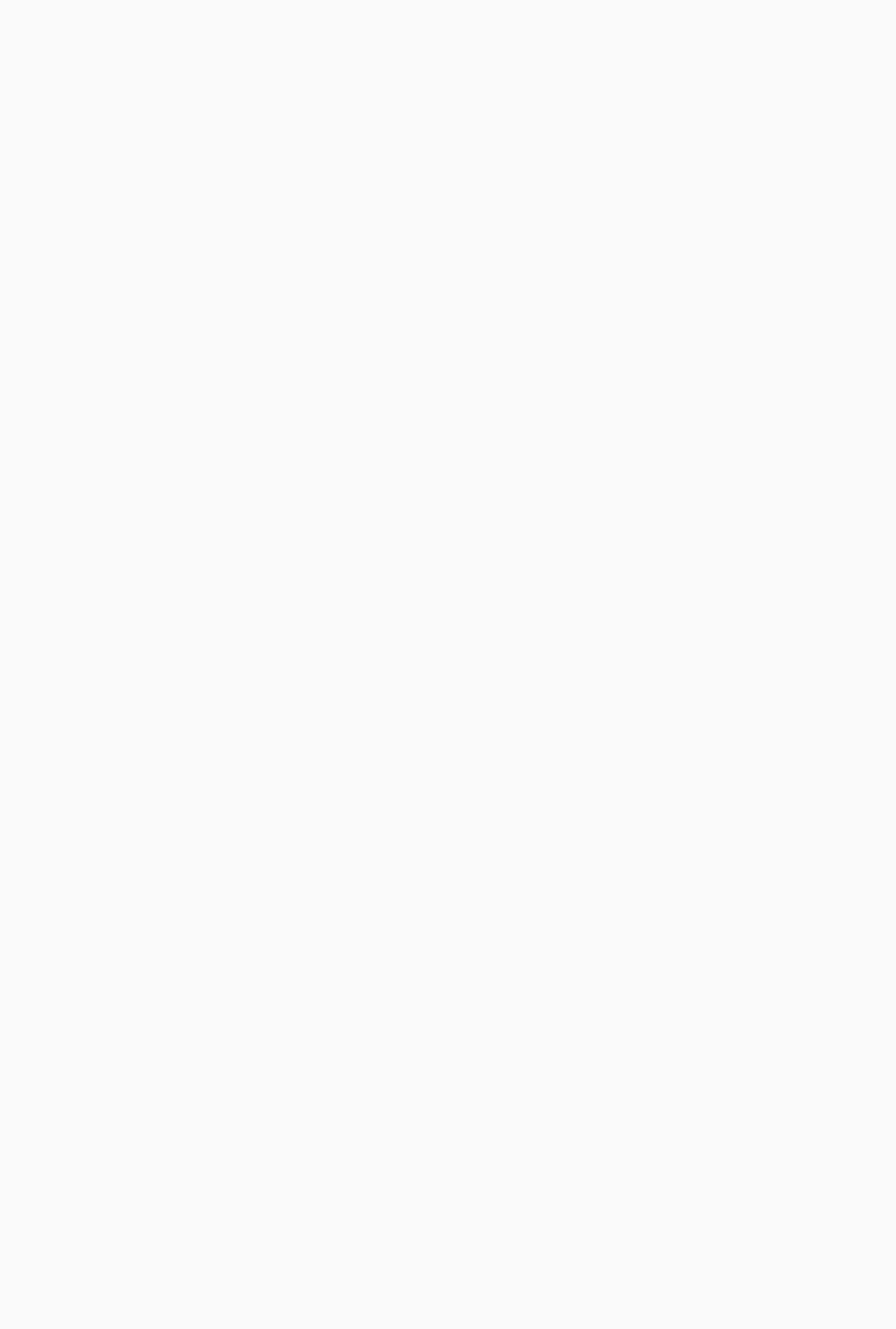
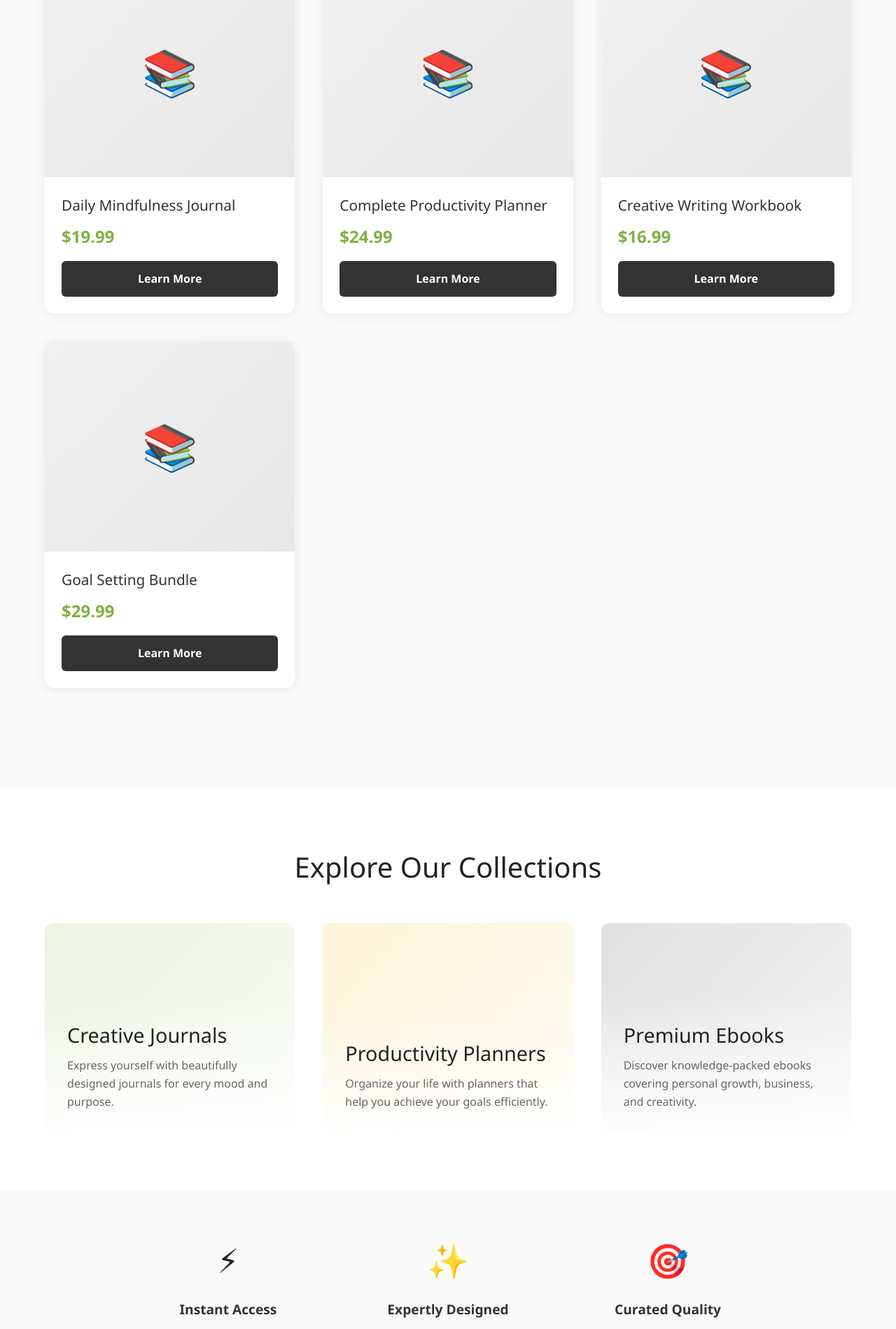
Before and after one commit to bearners676-debug/tina-nextjs-starter, a Next.js app: page / in a window 1280 px wide. Shown: the part 880-2779 px from the top of the page at 70% size. Before the commit the page ends 800 px from the top, so only its background shows below. Built offline with nearby package versions, Linux system fonts and the light colour scheme.

Commit message:
Update homepage with full design

```diff
--- a/app/page.tsx
+++ b/app/page.tsx
@@ -1,12 +1,153 @@
+import Navigation from '@/components/Navigation';
+import Footer from '@/components/Footer';
+import Link from 'next/link';
+
 export default function HomePage() {
   return (
-    <div style={{ padding: '4rem 5%', textAlign: 'center' }}>
-      <h1 style={{ fontSize: '3rem', marginBottom: '1rem', color: '#7CB342' }}>
-        B-<span style={{ color: '#222' }}>earners</span>
-      </h1>
-      <p style={{ fontSize: '1.2rem', color: '#666' }}>
-        Digital Products Store - Coming Soon!
-      </p>
+    <>
+      <Navigation />
+
+      {/* Hero Section */}
+      <section style={{ background: 'linear-gradient(135deg, #f5f5f5 0%, #ffffff 100%)', padding: '8rem 5% 6rem', textAlign: 'center' }}>
+        <div style={{ maxWidth: '700px', margin: '0 auto' }}>
+          <h1 style={{ fontSize: '3.5rem', marginBottom: '1.5rem', color: '#222', fontWeight: 700, lineHeight: 1.2 }}>
+            Unlock Your Potential. Download Instantly.
+          </h1>
+          <p style={{ fontSize: '1.3rem', color: '#666', marginBottom: '3rem' }}>
+            Curated digital products designed to inspire creativity, boost productivity, and transform your daily routine.
+          </p>
+          <Link
+            href="#products"
+            style={{ display: 'inline-block', background: '#7CB342', color: 'white', padding: '1rem 3rem', borderRadius: '50px', textDecoration: 'none', fontWeight: 600, fontSize: '1.1rem', boxShadow: '0 4px 15px rgba(124, 179, 66, 0.3)' }}
+          >
+            Shop All Products
+          </Link>
+        </div>
+      </section>
+
+      {/* Featured Products */}
+      <section style={{ padding: '5rem 5%', maxWidth: '1400px', margin: '0 auto' }} id="products">
+        <h2 style={{ textAlign: 'center', fontSize: '2.5rem', marginBottom: '3rem', color: '#222' }}>
+          Featured Products
+        </h2>
+        <div className="products-grid">
+          <ProductCard
+            title="Daily Mindfulness Journal"
+            price={19.99}
+            link="/journals"
+          />
+          <ProductCard
+            title="Complete Productivity Planner"
+            price={24.99}
+            link="/planners"
+          />
+          <ProductCard
+            title="Creative Writing Workbook"
+            price={16.99}
+            link="/ebooks"
+          />
+          <ProductCard
+            title="Goal Setting Bundle"
+            price={29.99}
+            link="/bundles"
+          />
+        </div>
+      </section>
+
+      {/* Categories */}
+      <section style={{ background: 'white', padding: '5rem 5%' }}>
+        <h2 style={{ textAlign: 'center', fontSize: '2.5rem', marginBottom: '3rem', color: '#222' }}>
+          Explore Our Collections
+        </h2>
+        <div style={{ display: 'grid', gridTemplateColumns: 'repeat(auto-fit, minmax(350px, 1fr))', gap: '2.5rem', maxWidth: '1400px', margin: '0 auto' }}>
+          <CategoryCard
+            title="Creative Journals"
+            description="Express yourself with beautifully designed journals for every mood and purpose."
+            link="/journals"
+            gradient="linear-gradient(135deg, rgba(124, 179, 66, 0.15) 0%, rgba(124, 179, 66, 0.05) 100%)"
+          />
+          <CategoryCard
+            title="Productivity Planners"
+            description="Organize your life with planners that help you achieve your goals efficiently."
+            link="/planners"
+            gradient="linear-gradient(135deg, rgba(255, 179, 0, 0.15) 0%, rgba(255, 179, 0, 0.05) 100%)"
+          />
+          <CategoryCard
+            title="Premium Ebooks"
+            description="Discover knowledge-packed ebooks covering personal growth, business, and creativity."
+            link="/ebooks"
+            gradient="linear-gradient(135deg, rgba(51, 51, 51, 0.15) 0%, rgba(51, 51, 51, 0.05) 100%)"
+          />
+        </div>
+      </section>
+
+      {/* Value Props */}
+      <section style={{ padding: '4rem 5%', background: '#fafafa' }}>
+        <div style={{ display: 'flex', justifyContent: 'center', gap: '4rem', maxWidth: '1200px', margin: '0 auto', flexWrap: 'wrap' }}>
+          <ValueProp icon="⚡" title="Instant Access" text="Download immediately after purchase. No waiting, no shipping." />
+          <ValueProp icon="✨" title="Expertly Designed" text="Each product is carefully crafted by professionals for maximum impact." />
+          <ValueProp icon="🎯" title="Curated Quality" text="Only the best products make it to our store. Quality guaranteed." />
+        </div>
+      </section>
+
+      <Footer />
+    </>
+  );
+}
+
+// Product Card Component
+function ProductCard({ title, price, link }: { title: string; price: number; link: string }) {
+  return (
+    <div className="product-card">
+      <div style={{ width: '100%', height: '300px', background: 'linear-gradient(135deg, #f0f0f0 0%, #e8e8e8 100%)', display: 'flex', alignItems: 'center', justifyContent: 'center', fontSize: '4rem', color: '#ccc' }}>
+        📚
+      </div>
+      <div style={{ padding: '1.5rem' }}>
+        <h3 style={{ fontSize: '1.3rem', marginBottom: '0.5rem', color: '#333' }}>{title}</h3>
+        <p style={{ fontSize: '1.5rem', color: '#7CB342', fontWeight: 700, marginBottom: '1rem' }}>${price.toFixed(2)}</p>
+        <Link
+          href={link}
+          style={{ display: 'block', width: '100%', padding: '0.8rem', background: '#333', color: 'white', borderRadius: '6px', fontSize: '1rem', fontWeight: 600, textAlign: 'center', textDecoration: 'none' }}
+        >
+          Learn More
+        </Link>
+      </div>
     </div>
   );
 }
+
+// Category Card Component
+function CategoryCard({ title, description, link, gradient }: { title: string; description: string; link: string; gradient: string }) {
+  return (
+    <Link
+      href={link}
+      style={{
+        borderRadius: '12px',
+        overflow: 'hidden',
+        position: 'relative',
+        height: '300px',
+        background: gradient,
+        display: 'flex',
+        alignItems: 'flex-end',
+        transition: 'all 0.3s',
+        textDecoration: 'none'
+      }}
+    >
+      <div style={{ padding: '2rem', width: '100%', background: 'linear-gradient(to top, rgba(255,255,255,0.95) 0%, transparent 100%)' }}>
+        <h3 style={{ fontSize: '1.8rem', marginBottom: '0.5rem', color: '#222' }}>{title}</h3>
+        <p style={{ color: '#666', fontSize: '1rem' }}>{description}</p>
+      </div>
+    </Link>
+  );
+}
+
+// Value Prop Component
+function ValueProp({ icon, title, text }: { icon: string; title: string; text: string }) {
+  return (
+    <div style={{ textAlign: 'center', maxWidth: '250px' }}>
+      <div style={{ fontSize: '3rem', marginBottom: '1rem' }}>{icon}</div>
+      <h3 style={{ fontSize: '1.2rem', fontWeight: 600, marginBottom: '0.5rem', color: '#333' }}>{title}</h3>
+      <p style={{ color: '#666', fontSize: '0.95rem' }}>{text}</p>
+    </div>
+  );
+}
```
